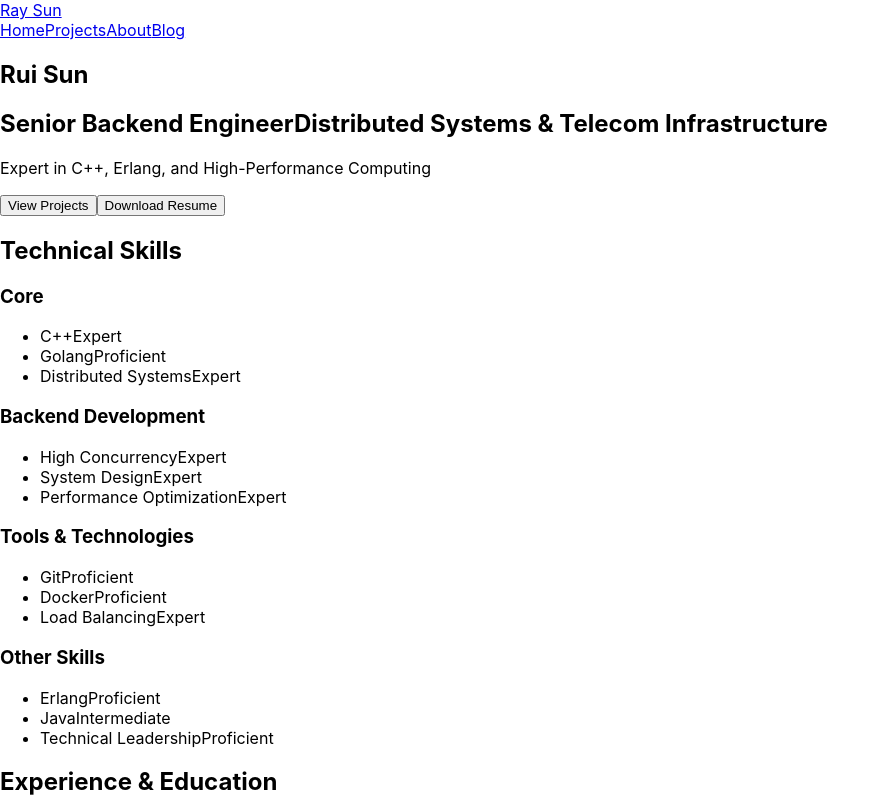
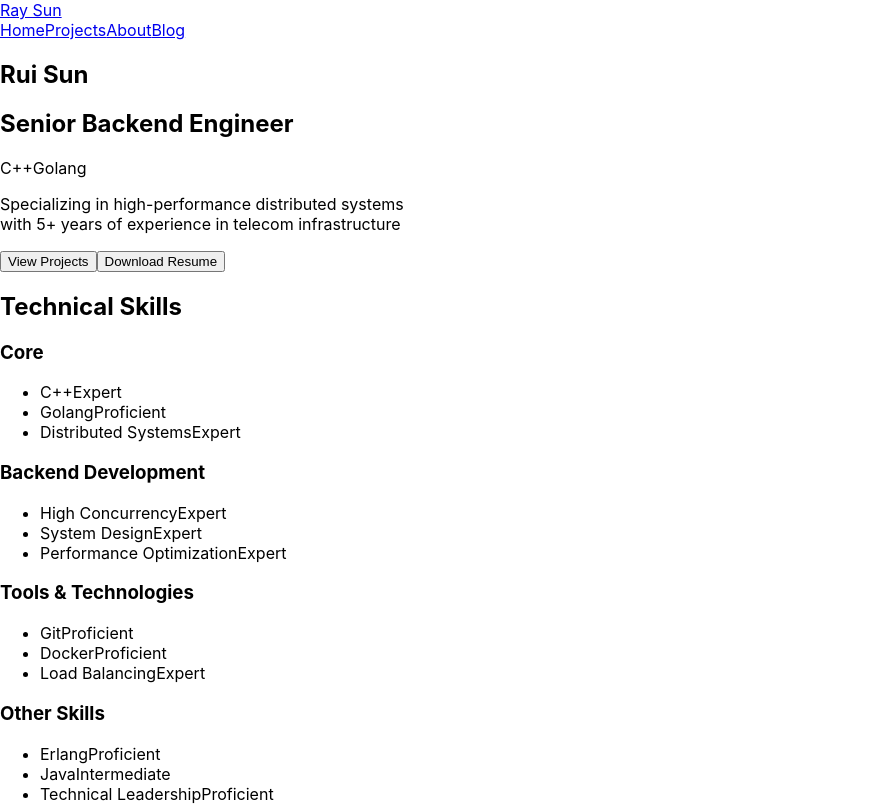
Before and after one commit to raysun93/raysun.dev, a React (Create React App) app: page / in a window 1280 px wide. Shown: the top 806 px of the page, without its empty margins (0-890 px from the left). Built offline with nearby package versions, Linux system fonts and the light colour scheme.

Commit message:
update hero

```diff
--- a/src/components/HeroSection/HeroSection.jsx
+++ b/src/components/HeroSection/HeroSection.jsx
@@ -6,15 +6,26 @@ const HeroSection = () => {
       <div className="container mx-auto px-4">
         <div className="max-w-3xl mx-auto text-center">
           <h1 className="text-5xl font-bold mb-6">Rui Sun</h1>
-          <h2 className="text-2xl text-gray-600 mb-8">
+
+          <h2 className="text-2xl text-gray-800 mb-6">
             Senior Backend Engineer
-            <span className="block text-xl mt-2">
-              Distributed Systems & Telecom Infrastructure
+          </h2>
+
+          <div className="mb-8">
+            <span className="inline-block bg-blue-100 text-blue-800 px-4 py-2 rounded-full mx-2 font-medium">
+              C++
             </span>
-          </h2>
+            <span className="inline-block bg-blue-100 text-blue-800 px-4 py-2 rounded-full mx-2 font-medium">
+              Golang
+            </span>
+          </div>
+
           <p className="text-lg text-gray-600 mb-8">
-            Expert in C++, Erlang, and High-Performance Computing
+            Specializing in high-performance distributed systems
+            <br />
+            with 5+ years of experience in telecom infrastructure
           </p>
+
           <div className="flex justify-center gap-4">
             <button
               className="bg-blue-600 text-white px-6 py-3 rounded-lg hover:bg-blue-700 transition duration-300"
```
